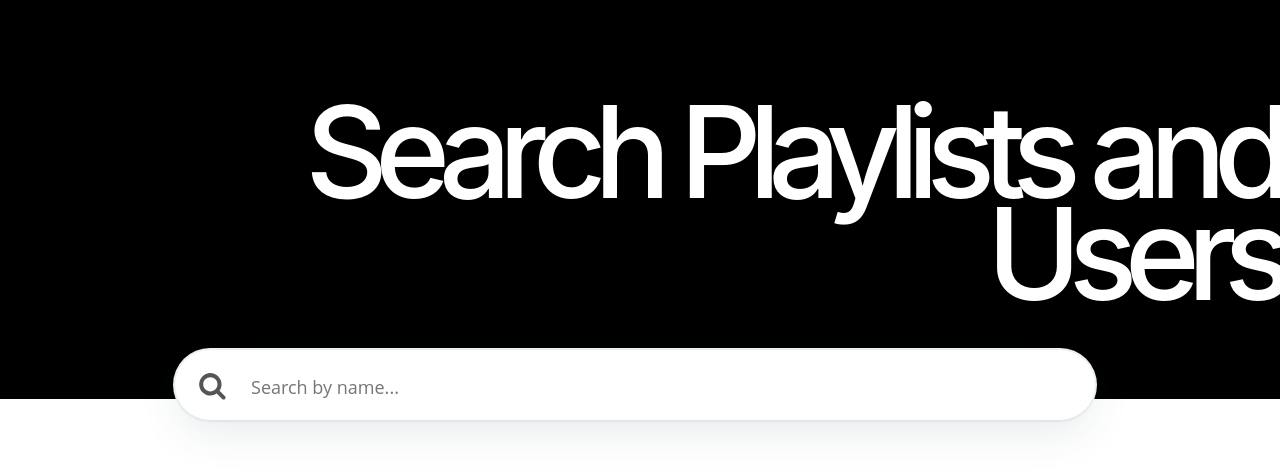
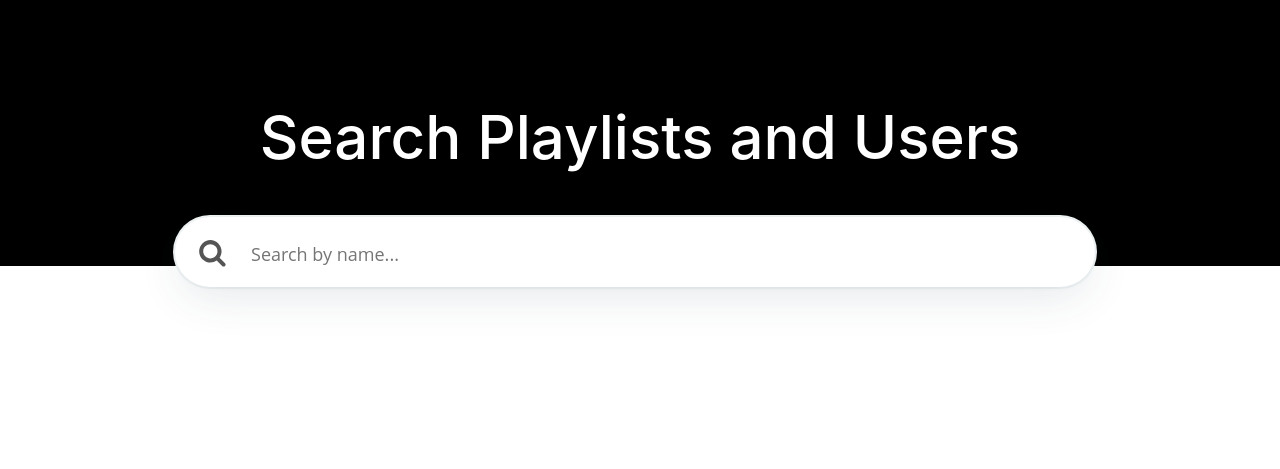
Before and after one commit to sarahwxie/GoodTunes, a Flask app: page /search/ in a window 1280 px wide. Shown: the part 82-551 px from the top of the page. Run offline with Flask 2, Linux system fonts and the light colour scheme; some libraries are stand-ins or nearby versions.

Commit message:
changed css from inline to out

```diff
--- a/main.py
+++ b/main.py
@@ -8,6 +8,7 @@ app = Flask(__name__)
 def index():
     return render_template("home.html")
 
+
 @app.route('/login', methods=['POST','GET'])
 def login():
     if request.method == "POST":
@@ -17,18 +18,22 @@ def login():
     else:
         return render_template("login.html")
 
+
 @app.route("/<usr>")
 def user(usr):
     return f"<h1>{usr}</h1>"
+
 
 @app.route('/newuser/')
 def new_user():
     return render_template("signup.html")
 
+
 @app.route('/search/')
 def search():
     return render_template("search.html")
 
+
 if __name__ == "__main__":
     # runs the application on the repl development server
     app.run(port='3000', host='127.0.0.1')
--- a/templates/search.html
+++ b/templates/search.html
@@ -1,12 +1,12 @@
 {% extends 'base.html' %}
 {% block content %}
 
-<section style="display: flex;flex-direction: column;justify-content: space-between;width: auto;align-items: center; background-color:black;">
+<section id="searchSection">
     <div style="display: block; margin-top: 101px;">
-        <h1 style="color:white;font-size: 10vw;line-height: 0.8;width: auto;margin-left: auto;margin-right: auto;letter-spacing: -1vw;text-align: right;">Search Playlists and Users</h1>
+        <h1 id="searchHeading">Search Playlists and Users</h1>
     </div>
 
-    <div style="width: 100%;max-width: 1020px;padding-left: 50px;padding-right: 50px;margin-left: auto;margin-right: auto;position: relative;bottom: -36px;">
+    <div id="searchDiv">
         <div style="margin-bottom: 15px;position: relative;">
             <img src="/static/assets/search.svg" style="position: absolute;top: 23px;left: 19px;"/>
             <input type="text" id="myInput" placeholder="Search by name..."
--- a/templates/styles.html
+++ b/templates/styles.html
@@ -90,3 +90,32 @@
     /*font-family: 'telegrafultralight'; */
     padding-top: 20px;
 }
+
+#searchSection {
+    display: flex;
+    flex-direction: column;
+    justify-content: space-between;
+    width: auto;
+    align-items: center;
+    background-color:black;"
+}
+
+#searchHeading {
+    color:white;
+    font-size: 60px;
+    width: auto;
+    margin-left: auto;
+    margin-right: auto;
+    text-align: right;
+}
+
+#searchDiv {
+    width: 100%;
+    max-width: 1020px;
+    padding-left: 50px;
+    padding-right: 50px;
+    margin-left: auto;
+    margin-right: auto;
+    position: relative;
+    bottom: -36px;
+}
```
